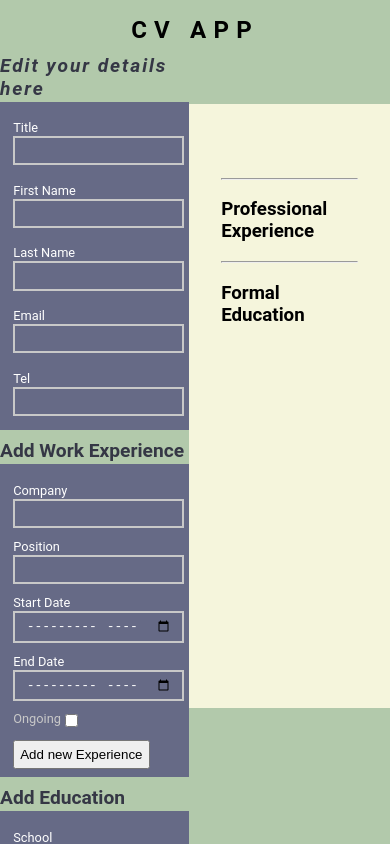
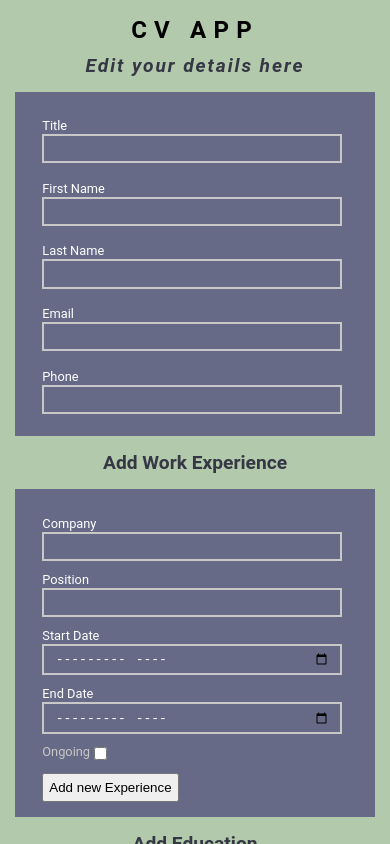
Before and after one commit to impronen/cv-app, a React (Create React App) app: page / in a window 390 px wide. Shown: the top 844 px of the page. Built offline with nearby package versions, Linux system fonts and the light colour scheme.

Commit message:
add mobile responsiveness

```diff
--- a/src/components/General.js
+++ b/src/components/General.js
@@ -79,7 +79,7 @@ export default function GeneralInfo({ updateGeneralData }) {
 
         <div className="formElement">
           <label>
-            <span>Tel</span>
+            <span>Phone</span>
           </label>
 
           <input
--- a/src/index.css
+++ b/src/index.css
@@ -39,7 +39,23 @@ label {
 
 .mainContainer {
   display: flex;
+  flex-direction: row;
   justify-content: space-around;
+}
+
+@media (max-width: 600px) {
+  h2 {
+    text-align: center;
+  }
+  .mainContainer {
+    flex-direction: column;
+  }
+  .generalInfo,
+  .educationForm,
+  .experienceForm,
+  .infoContainer {
+    margin: 15px;
+  }
 }
 
 .generalInfo,
```
